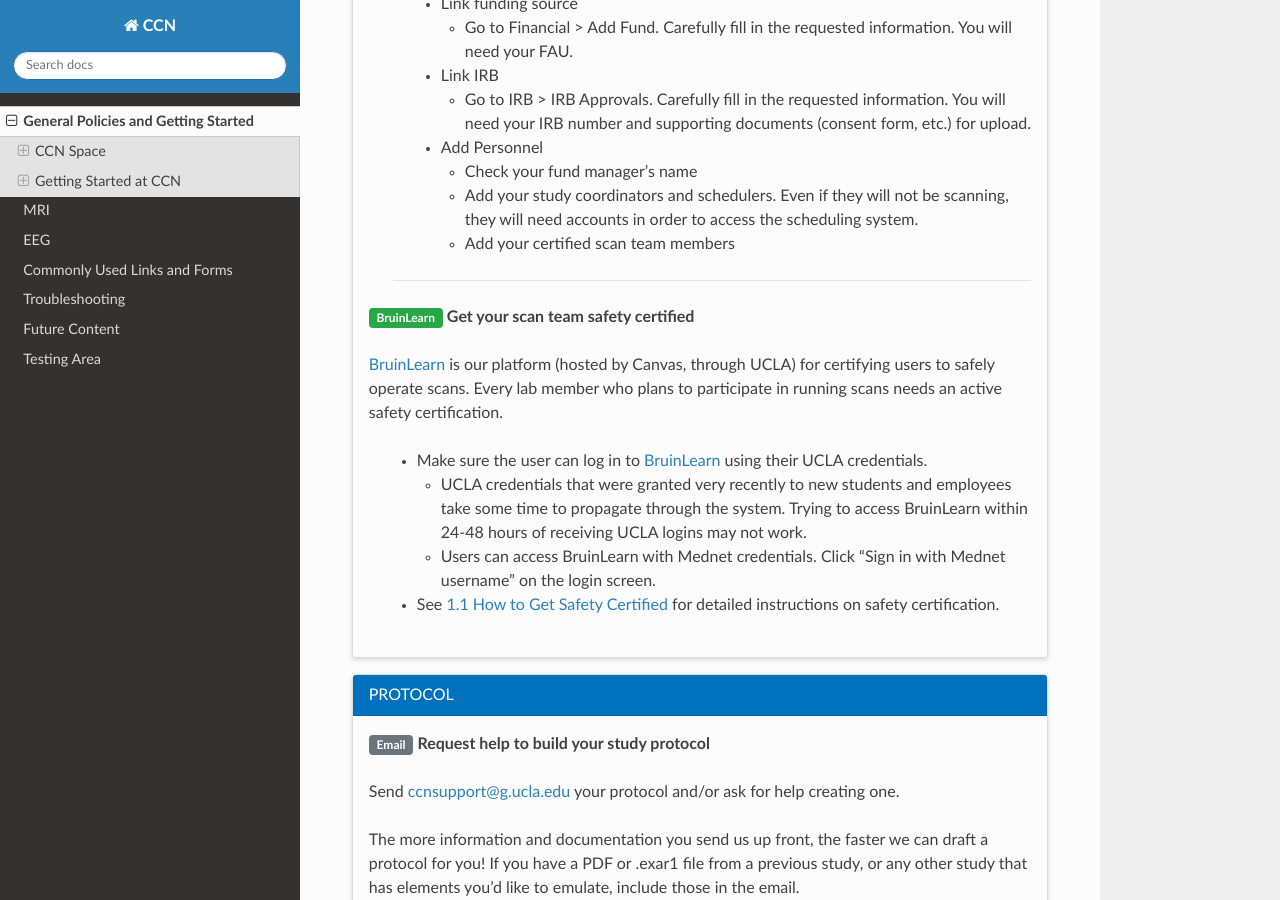
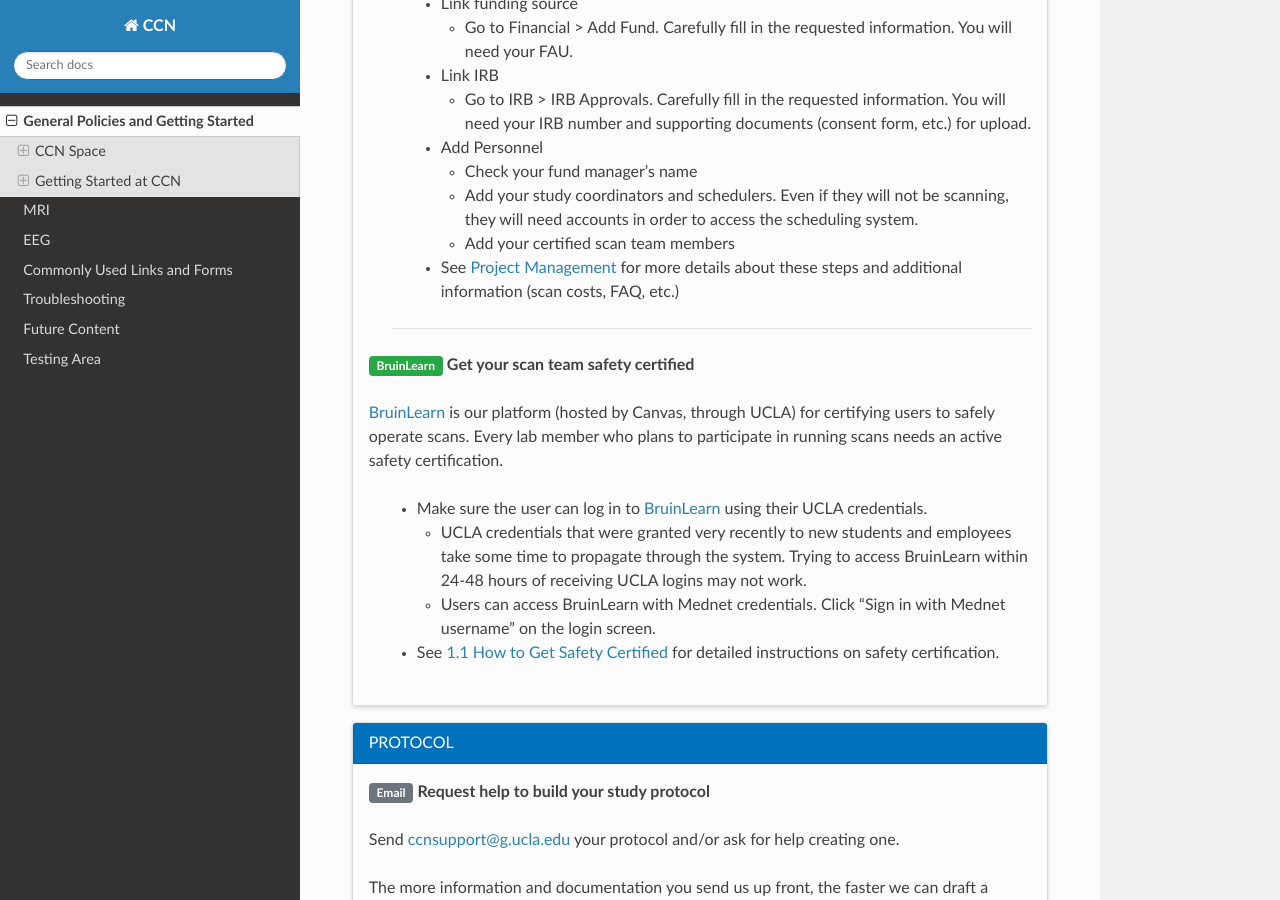
Before and after one commit to CCN-Support/CCN_Wiki, a Sphinx documentation site: the page built from docs/source/generalpolicies.rst, in a window 1280 px wide and 900 px high, scrolled down 4463 px. Built offline with Sphinx 7.4.7 and the Read the Docs theme 3.1.0, drawn with Linux system fonts in a browser that asks for light colours; some of the changed lines change nothing that is shown.

Commit message:
Update generalpolicies.rst

```diff
--- a/docs/source/generalpolicies.rst
+++ b/docs/source/generalpolicies.rst
@@ -141,6 +141,8 @@ Actions within the same sections below can be completed concurrently. Each secti
       - Add your study coordinators and schedulers. Even if they will not be scanning, they will need accounts in order to access the scheduling system.
       - Add your certified scan team members
 
+    - See :ref:`project-management` for more details about these steps and additional information (scan costs, FAQ, etc.)
+
    .. raw:: html
 
       <hr>
@@ -181,7 +183,7 @@ Actions within the same sections below can be completed concurrently. Each secti
 
      Once your protocol is ready, you will want to test it before starting to schedule participants.
 
-       - Read Protocol Testing for CCN's policies regarding protocol testing.
+       - Read :ref:`protocol-testing` for CCN's policies regarding protocol testing.
        - If you have a task and/or stimuli you will want to present during the scan, make sure all the necessary hardware and software (video, sound, triggers, etc. work on your task laptop) is ready for testing.
        - Email ccnsupport@g.ucla.edu to request a sufficient amount of time to test everything.
 
```
